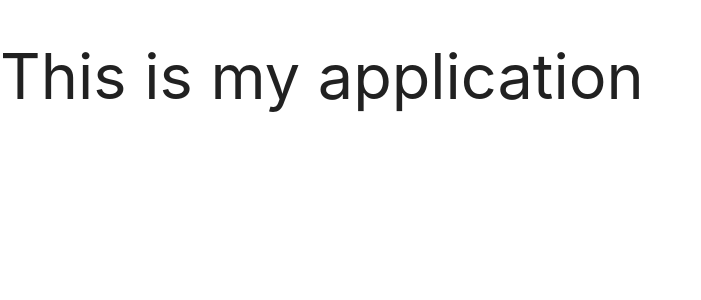
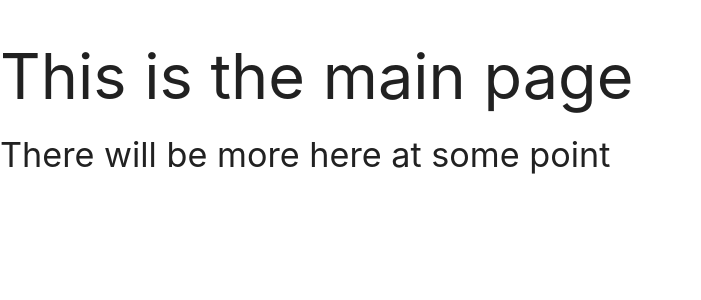
Before and after one commit to snappykiwi/stock-ticker-checker, a React (Create React App) app in the folder client/: page / in a window 1280 px wide. Shown: the top 300 px of the page, without its empty margins (0-701 px from the left). Built offline with nearby package versions, Linux system fonts and the light colour scheme.

Commit message:
added react router, main page file, redux packages

```diff
--- a/client/package.json
+++ b/client/package.json
@@ -8,7 +8,10 @@
     "@testing-library/user-event": "^7.2.1",
     "react": "^16.12.0",
     "react-dom": "^16.12.0",
-    "react-scripts": "3.4.0"
+    "react-redux": "^7.1.3",
+    "react-router-dom": "^5.1.2",
+    "react-scripts": "3.4.0",
+    "redux": "^4.0.5"
   },
   "scripts": {
     "start": "react-scripts start",
--- a/client/src/App.js
+++ b/client/src/App.js
@@ -1,11 +1,17 @@
 import React from 'react';
+import { BrowserRouter as Router, Route } from 'react-router-dom';
+import { Provider } from 'react-redux';
+// import store from './store';
+import Main from './pages/Main/Main';
 import './App.css';
 
 function App() {
   return (
-    <div>
-      <h1>This is my application</h1>
-    </div>
+    // <Provider store={store}>
+    <Router>
+      <Route path="/" component={Main} />
+    </Router>
+    // </Provider>
   );
 }
 
--- /dev/null
+++ b/client/src/pages/Main/Main.js
@@ -0,0 +1,16 @@
+import React, { Component } from 'react';
+
+class Main extends Component {
+
+
+  render() {
+    return (
+      <div>
+        <h1>This is the main page</h1>
+        <h4>There will be more here at some point</h4>
+      </div>
+    )
+  };
+};
+
+export default Main;
```
Also changed, not shown: client/src/utils/API.js (added), 1 other file (tests, documents, lock files or other folders).
